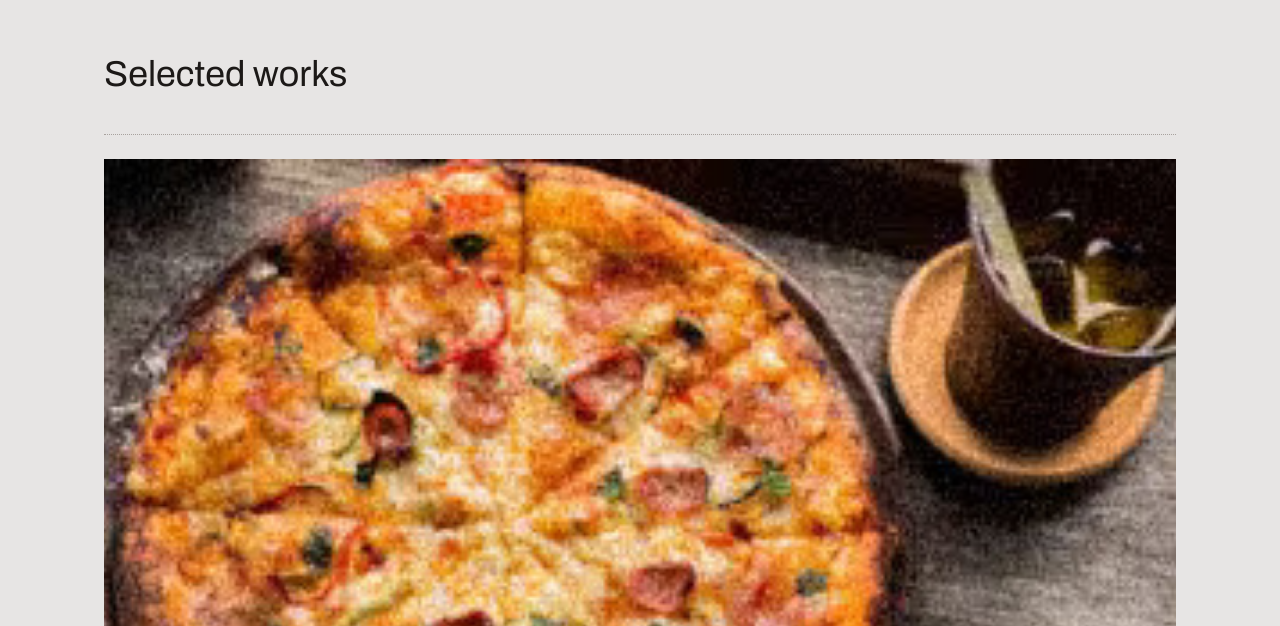
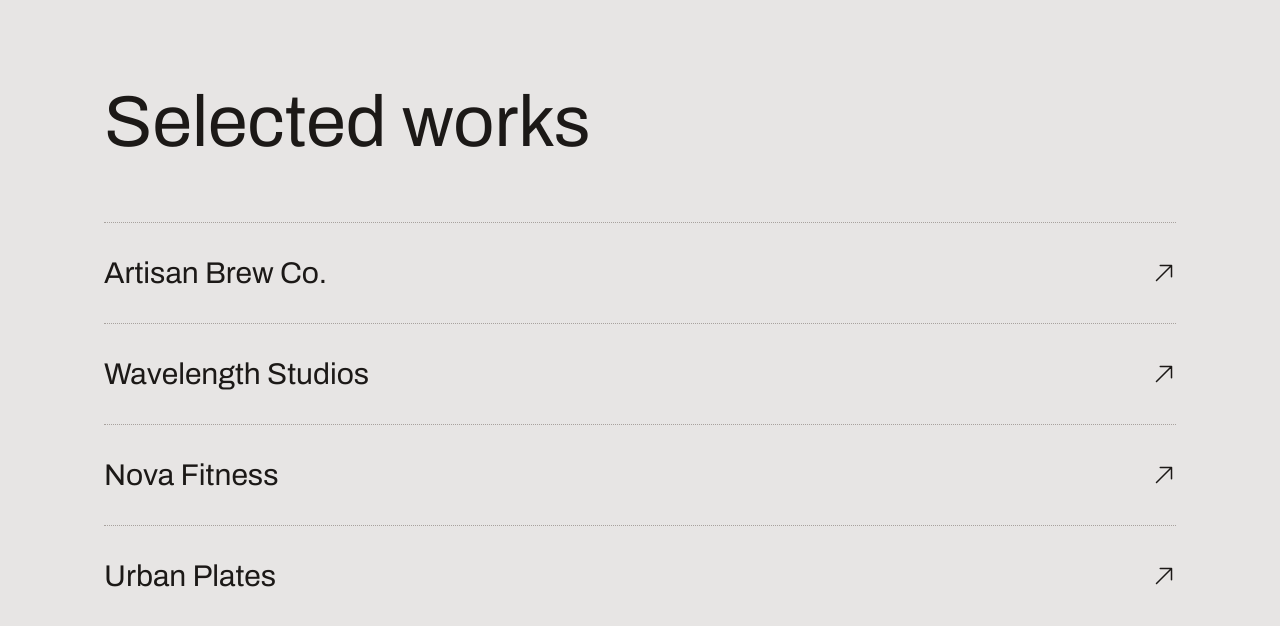
Before and after one commit to Jisap/minimal-single-page-portfolio, a Next.js app: page / in a window 1280 px wide. Shown: the part 1914-2540 px from the top of the page. Built offline with nearby package versions, Linux system fonts and the light colour scheme.

Commit message:
Projects

```diff
--- a/src/sections/Projects.tsx
+++ b/src/sections/Projects.tsx
@@ -32,28 +32,28 @@ const projects = [
 
 const Projects: FC = () => {
   return (
-    <section className="py-24">
+    <section className="py-24 md:py-32">
       <div className="container">
-        <h2 className="text-4xl">
+        <h2 className="text-4xl md:text-7xl">
           Selected works
         </h2>
-        <div className="mt-10">
+        <div className="mt-10 md:mt-16">
           {projects.map(({name, image}) => (
             <a
               href="#"
               key={name}
-              className="border-t border-stone-400 border-dotted py-6 flex flex-col last:border-b"
+              className="border-t border-stone-400 border-dotted py-6 md:py-8 flex flex-col last:border-b"
             >
               <div className="">
-                <div className="aspect-video">
+                <div className="aspect-video md:hidden">
                   <Image
                     src={image}
                     alt={`${name} image`}
                     className="size-full object-cover"
                   />
                 </div>
-                <div className="mt-8 flex justify-between items-center">
-                  <h3 className="text-2xl">
+                <div className="mt-8 md:mt-0 flex justify-between items-center">
+                  <h3 className="text-2xl md:text-3xl">
                     {name}
                   </h3>
                   <svg
```
